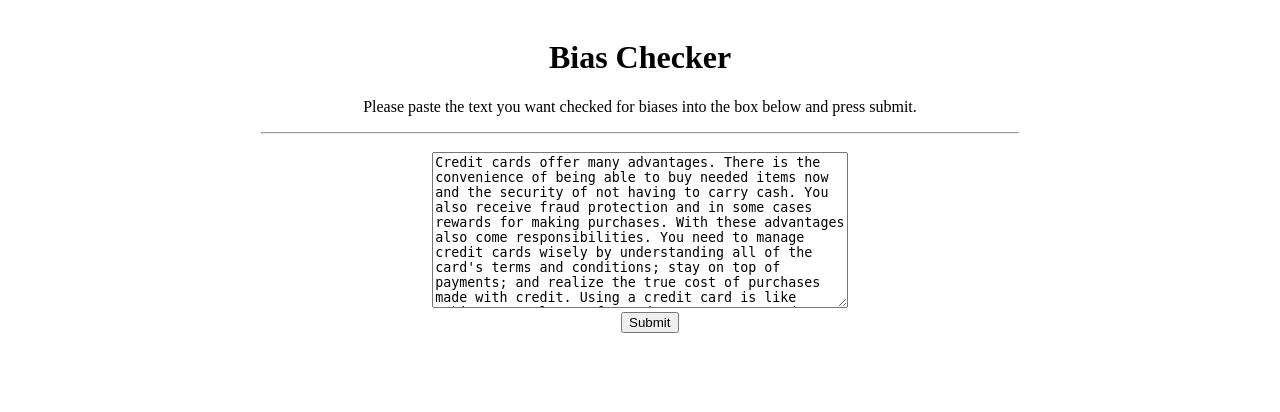
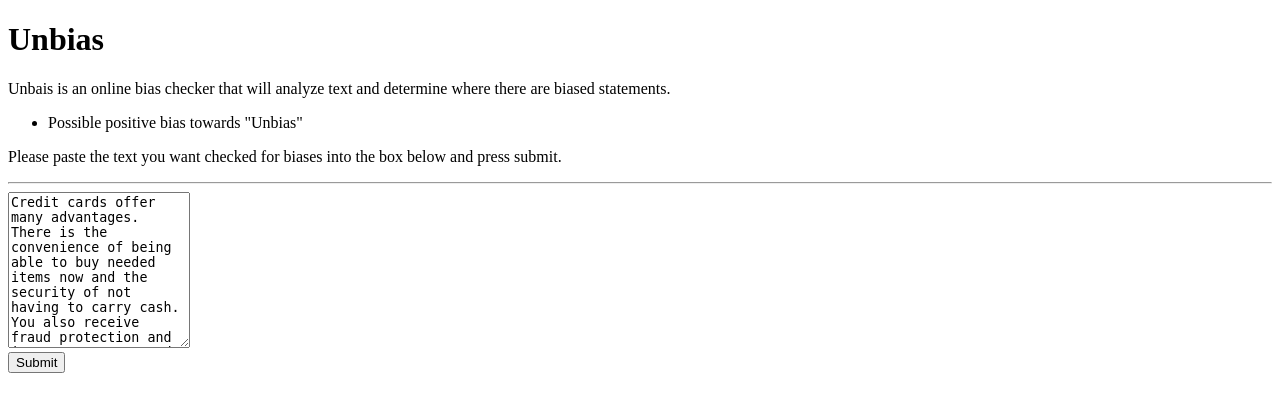
Before and after one commit to ethguo/unbias, a Flask app: template templates/index.html in a window 1280 px wide. Shown: the top 412 px of the page. Run offline with Flask 2, Linux system fonts and the light colour scheme; the template is opened without the code that fills it, so the values that code supplies are empty; some libraries are stand-ins or nearby versions.

Commit message:
Added short description and changed title.

```diff
--- a/templates/index.html
+++ b/templates/index.html
@@ -6,7 +6,7 @@
 
 	<link rel="stylesheet" href="http://cdn.jsdelivr.net/qtip2/2.2.1/jquery.qtip.min.css">
 	<link rel="stylesheet" type="text/css" href="static/css/base.css" />
-	<link rel="stylesheet" type="text/css" href="static/css/index.css" />
+	<link rel="stylesheet" type="text/css" href="static/css/styles.css" />
 
 	<script src="http://code.jquery.com/jquery-1.12.0.min.js"></script>
 	<script src="http://cdn.jsdelivr.net/qtip2/2.2.1/jquery.qtip.min.js"></script>
@@ -14,7 +14,17 @@
 </head>
 <body>
 	<div id="main">
-		<h1 id="title">Bias Checker</h1>
+		<h1 id="title">Unbias</h1>
+
+		<div id="result-box">
+			<span class="tooltip-text">Unbais is an online bias checker that will analyze text and determine where there are biased statements.</span>
+			<div class="tooltip-content">
+				<ul>
+					<li>Possible positive bias towards "Unbias"</li>
+				</ul>
+			</div>
+		</div>
+
 		<p id="subheading">Please paste the text you want checked for biases into the box below and press submit.</p>
 
 		<hr/>
```
Also changed, not shown: templates/result.html (+10 -2 lines).
